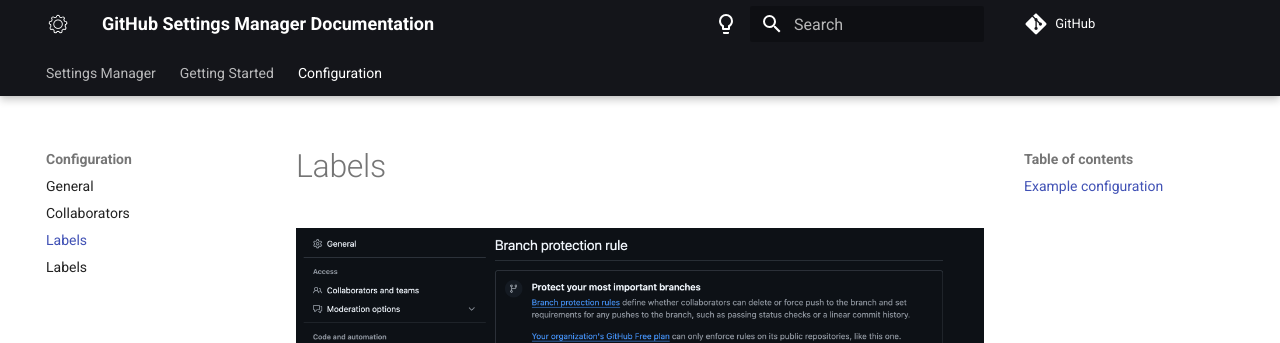
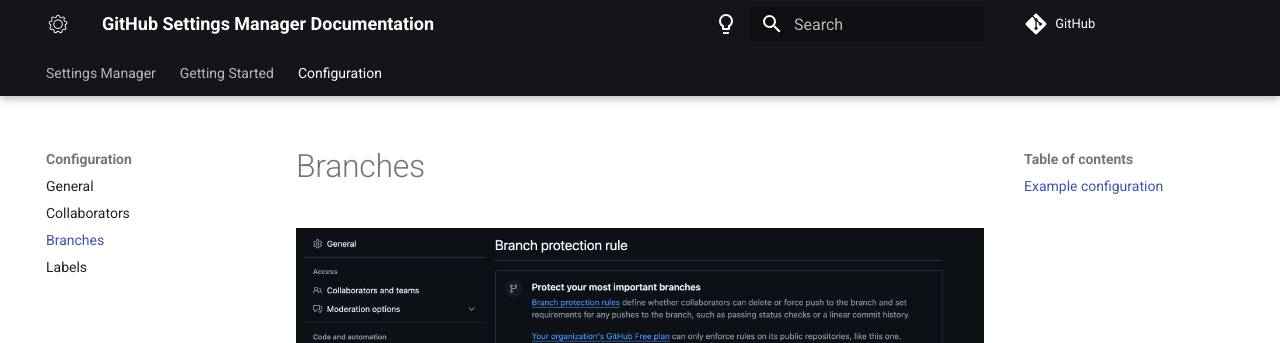
Before and after one commit to settings-manager/settings-manager.github.io, an MkDocs documentation site: the page built from docs/configuration/branches.md, in a window 1280 px wide and 1109 px high. Shown: the top 343 px of the window. Built offline with MkDocs 1.6.1 and Material for MkDocs 9.7.7, drawn with Linux system fonts in a browser that asks for light colours; comment, search, counter and statistics services are not loaded.

Commit message:
docs: 📝 Fix

```diff
--- a/docs/configuration/branches.md
+++ b/docs/configuration/branches.md
@@ -1,4 +1,4 @@
-# Labels
+# Branches
 
 <figure markdown>
     <div align="center">
```
